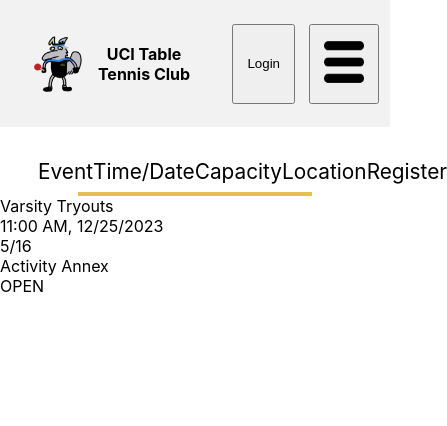
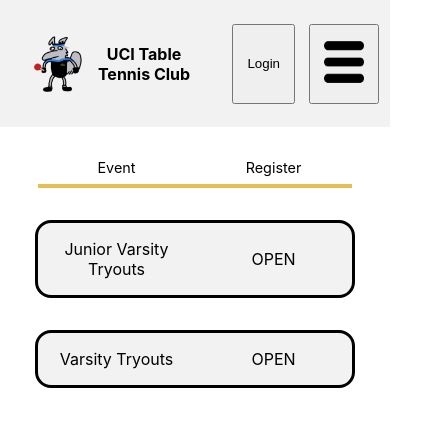
Before and after one commit to hkprogrammer/ucitt, a React (Create React App) app in the folder front/: page / in a window 390 px wide. Shown: the top 426 px of the page, 447 px wide, since content can reach past the window. Built offline with nearby package versions, Linux system fonts and the light colour scheme.

Commit message:
events page first draft

```diff
--- a/front/src/Components/Event.css
+++ b/front/src/Components/Event.css
@@ -0,0 +1,32 @@
+.event-container{
+    display: flex;
+    width: calc(var(--text_width) + 5em);
+    margin-left: auto;
+    margin-right: auto;
+    align-items: center;
+    border-style: solid;
+    border-radius: 1em;
+    padding-top: 1em;
+    padding-bottom: 1em;
+    margin-bottom: 2em;
+    background-color: var(--navBarBackground);
+    transition: all 0.3s;
+}
+.event-container:hover{
+    background-color: white;
+    transition: all 0.3s;
+}
+.event-item{
+    flex: 1;
+    display: block;
+    text-align: center;
+    margin-right: 1em;
+    margin-left: 1em;
+}
+.event-unnecessary{
+    display: none;
+}
+.event-link{
+    color: black;
+    text-decoration: none;
+}
--- a/front/src/Components/Event.js
+++ b/front/src/Components/Event.js
@@ -11,28 +11,48 @@ function Event(props) {
     *   props.capacity      EX: "5/16"
     *   props.location      EX: "Santa Monica College"
     *
-    *   props.registrationCloseDate EX: "12/25/2023 10:00 PST";
-    *       ^ MUST BE IN "MM/DD/YYYY HH:MM PST" form
+    *   props.registrationCloseDate EX: "12/25/2023 10:00";
+    *       ^ MUST BE IN "MM/DD/YYYY HH:MM" form
     */
+
+    // updates isRegistrationOpen according to if the registration date has passed.
+    // When props of <Event /> are changed, this does not change, so the page must be reloaded
     const closeDate = new Date(props.registrationCloseDate);
     let now  = new Date();
     const [isRegistrationOpen, setIsRegistrationOpen] = useState(now < closeDate);
     const UpdateTime=()=>{
         now =  new Date();
         setIsRegistrationOpen(now < closeDate);
-        console.log(isRegistrationOpen);
-        console.log(now);
-        console.log(closeDate);
     }
     setInterval(UpdateTime, 1000);
+
+
+    // checking to see if the window is mobile size
+    const [isMobile, setIsMobile] = useState(window.innerWidth <= 700);
+    const hideInfo = () => {
+        setIsMobile(window.innerWidth <= 700);
+    };
+
+    // this makes resizing window only happen once at the end of resizing
+    // it will look weird in the middle of resizing, but reduces a lot of lag
+    // "throttling"
+    var timeout = false;
+    window.addEventListener('resize', function() {
+        clearTimeout(timeout);
+        timeout = setTimeout(hideInfo, 200);
+    });
+
+    // placeholder link "props.name"
     return (
-        <div className='event-container'>
-            <div>{props.name}</div>
-            <div>{props.time}, {props.date}</div>
-            <div>{props.capacity}</div>
-            <div>{props.location}</div>
-            <div>{isRegistrationOpen ? "OPEN" : "CLOSED"}</div>
-        </div>
+        <a href={props.name} className='event-link'>
+            <div className='event-container'>
+                <div className='event-item'>{props.name}</div>
+                <div className={isMobile? 'event-unnecessary':'event-item'}>{props.time}, {props.date}</div>
+                <div className={isMobile? 'event-unnecessary':'event-item'}>{props.capacity}</div>
+                <div className={isMobile? 'event-unnecessary':'event-item'}>{props.location}</div>
+                <div className='event-item'>{isRegistrationOpen ? "OPEN" : "CLOSED"}</div>
+            </div>
+        </a>
     )
 }
 
--- a/front/src/pages/Events.css
+++ b/front/src/pages/Events.css
@@ -7,15 +7,19 @@
     margin-bottom: 0.5em;
 
 }
-.event-header-item{
+.events-header-item{
     flex: 1;
-    font-size: 1.3em;
+    font-size: min(1.3em, max(2.7vw, 0.9em));
     text-align: center;
 }
-.event-horizontal-line{
-    width: var(--text_width);
+.events-horizontal-line{
+    width: calc(var(--text_width) + 5em);
     margin-left: auto;
     margin-right: auto;
     height: 0.2em;
     background-color: var(--yellow_line);
+    margin-bottom: 2em;
 }
+.events-unnecessary{
+    display: none;
+}
--- a/front/src/pages/Events.js
+++ b/front/src/pages/Events.js
@@ -1,25 +1,39 @@
-import React from 'react';
+import React, {useState} from 'react';
 import './Events.css';
 import Event from '../Components/Event';
 
 function Events() {
+    const [isMobile, setIsMobile] = useState(window.innerWidth <= 700);
+    const hideInfo = () => {
+        setIsMobile(window.innerWidth <= 700);
+    };
+
+    window.addEventListener('resize', hideInfo);
     return (
         <div className="events-container">
             <div className="events-header">
-                <div className="event-header-item">Event</div>
-                <div className="event-header-item">Time/Date</div>
-                <div className="event-header-item">Capacity</div>
-                <div className="event-header-item">Location</div>
-                <div className="event-header-item">Register</div>
+                <div className="events-header-item" id="events-header-item-start">Event</div>
+                <div className={isMobile ?  "events-unnecessary": "events-header-item"}>Time/Date</div>
+                <div className={isMobile ?  "events-unnecessary": "events-header-item"}>Capacity</div>
+                <div className={isMobile ?  "events-unnecessary": "events-header-item"}>Location</div>
+                <div className="events-header-item">Register</div>
             </div>
-            <div className='event-horizontal-line'></div>
+            <div className='events-horizontal-line'></div>
+            <Event
+                name="Junior Varsity Tryouts"
+                time="11:00 AM"
+                date="12/25/2024"
+                capacity="8/16"
+                location="Activity Annex"
+                registrationCloseDate="12/26/2024 16:48"
+            />
             <Event
                 name="Varsity Tryouts"
                 time="11:00 AM"
                 date="12/25/2023"
                 capacity="5/16"
                 location="Activity Annex"
-                registrationCloseDate="12/25/2023 21:03 PST"
+                registrationCloseDate="12/25/2023 21:00"
             />
         </div>
     )
```
